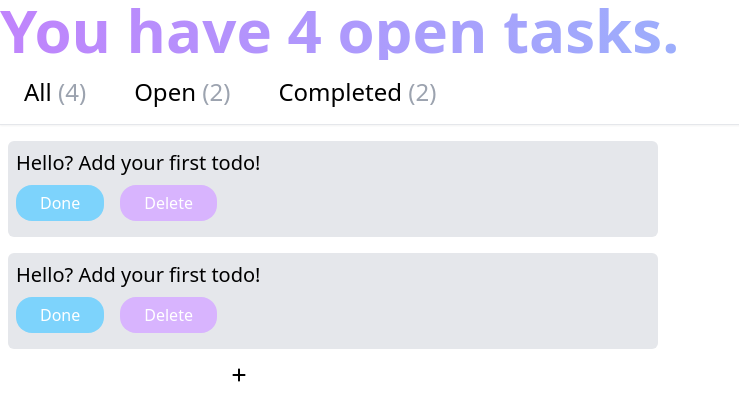
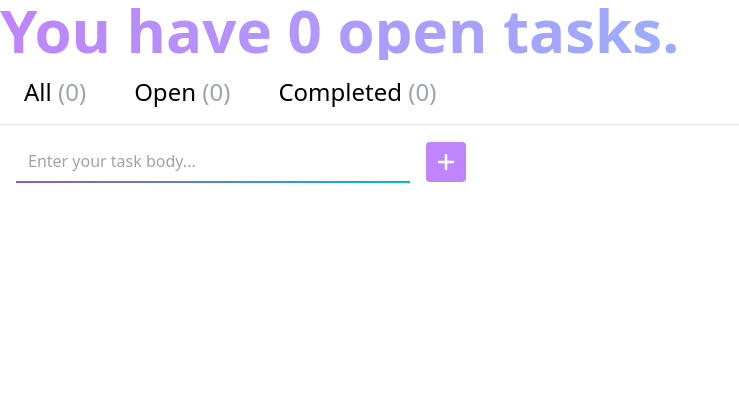
Before and after one commit to saraNasser4/ToDo-list, a React (Create React App) app: page / in a window 1280 px wide. Shown: the top 414 px of the page, without its empty margins (0-739 px from the left). Built offline with nearby package versions, Linux system fonts and the light colour scheme.

Commit message:
make it dynamic to add task by your own

```diff
--- a/src/App.js
+++ b/src/App.js
@@ -2,22 +2,28 @@ import Header from "./components/Header";
 import Tabs from "./components/Tabs";
 import TodoList from "./components/TodoList";
 import TodoInput from "./components/TodoInput";
+import { useState } from "react";
 
 function App() {
-  const todos =[
-    { input: 'Hello? Add your first todo!', complete: true},
-    { input: 'Get the groceries!', complete: false},
-    { input: 'Learn how to web design', complete: false},
-    { input: 'Hello? Add your first todo!', complete: true},
-  ]
+  // const todos =[
+    //   { input: 'Get the groceries!', complete: false},
+    //   { input: 'Learn how to web design', complete: false},
+    //   { input: 'Hello? Add your first todo!', complete: true},
+    // ]
 
+  const [todos, SetTodos] = useState([]);
+
+  const handleAddTask = (newTask)=> {
+    const newTodoList = [...todos, { input: newTask, complete: false}]
+    SetTodos(newTodoList)
+  }
 
   return (
     <>
       <Header todos={todos.length} />
       <Tabs todos={todos} />
+      <TodoInput handleAddTask={handleAddTask}/>
       <TodoList todos={todos} />
-      <TodoInput />
     </>
   );
 }
--- a/src/components/TodoCard.js
+++ b/src/components/TodoCard.js
@@ -1,9 +1,10 @@
 import React from 'react'
 
-//key={index} todoIndex={index} todo={todo}
 
 function TodoCard ({ todo }) {
+
   const btnsStyle = 'mr-4 my-2 px-6 py-1.5 rounded-2xl text-white'
+
   return (
     <div className="bg-gray-200 mx-2 my-4 rounded-md p-2 font-[500] max-w-[650px]">
       <p className='md:text-xl'>{todo.input}</p>
--- a/src/components/TodoInput.js
+++ b/src/components/TodoInput.js
@@ -1,11 +1,23 @@
-import React from 'react'
+import React, { useState } from 'react'
 import { FaPlus } from "react-icons/fa6";
 
-function TodoInput () {
+function TodoInput (props) {
+  const [value, setValue] = useState('');
+  const handlerChange = (e)=> setValue(e.target.value)
+
+
   return (
-    <div>
-        <input type='text'/>
-        <button>
+    <div className='flex items-center max-w-[450px] m-4 gap-4'>
+        <input
+          onChange={(e)=> handlerChange(e)}
+          value={value}
+          type='text'
+          placeholder='Enter your task body...'
+          className='flex-1 px-3 py-2 border-gradient border-clip-padding outline-none caret-purple-500'
+        />
+        <button
+          onClick={()=> value ? props.handleAddTask(value) : null}
+          className='text-white p-[10px] rounded bg-purple-400 transition-all text-xl duration-150 hover:bg-purple-600'>
           <FaPlus />
         </button>
     </div>
--- a/src/components/TodoList.js
+++ b/src/components/TodoList.js
@@ -2,8 +2,8 @@ import React from 'react'
 import TodoCard from './TodoCard';
 
 function TodoList (props) {
-  const tab = 'Comleted'
-    const filterTodosList = tab === 'All' ?
+  const tab = 'All'
+  const filterTodosList = tab === 'All' ?
       props.todos :
       tab === 'Comleted' ?
       props.todos.filter(val => val.complete) :
--- a/src/index.css
+++ b/src/index.css
@@ -5,3 +5,12 @@
 html {
     box-sizing: border-box;
 }
+
+.border-gradient {
+    border-image: linear-gradient(to right, #9b59b6, #00bcd4) 1;
+}
+
+.border-clip-padding {
+    border-bottom: solid 2px;
+    border-radius: 0.375rem;
+}
```
